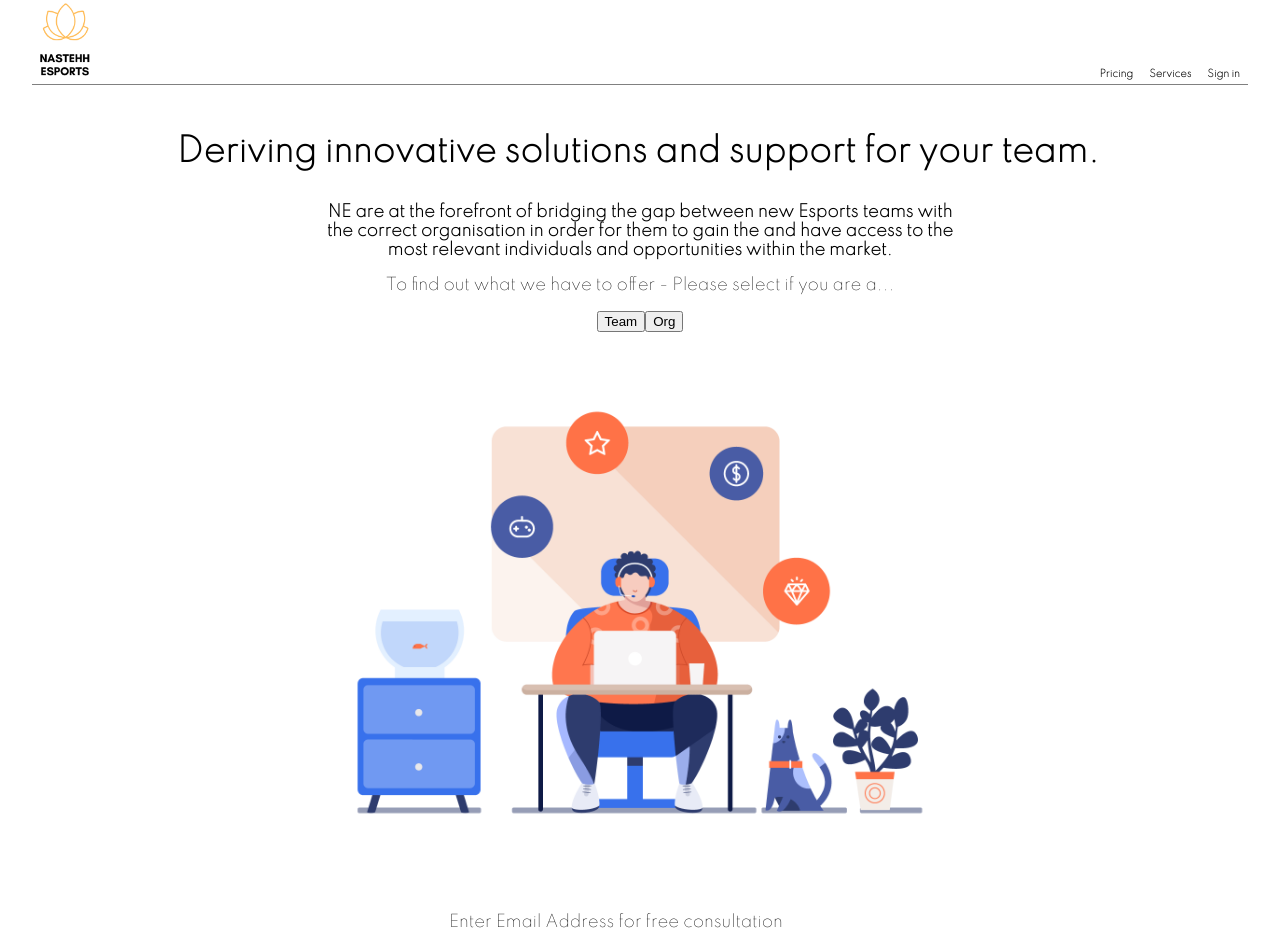
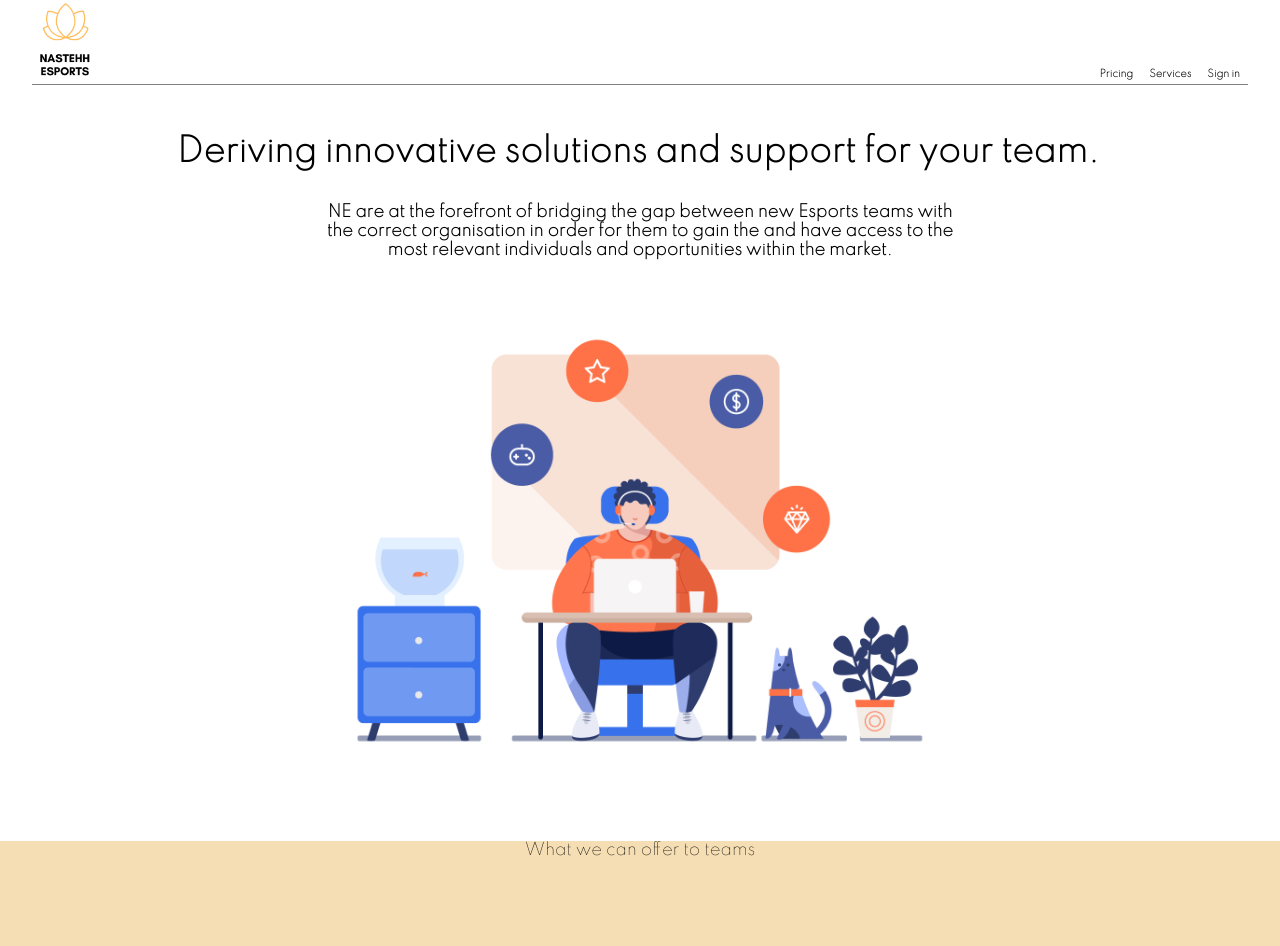
Before and after one commit to DanielCripps94/Drop-Page-Ecommerce, a React (Create React App) app in the folder drop-page/: page / in a window 1280 px wide. Shown: the top 946 px of the page. Built offline with nearby package versions, Linux system fonts and the light colour scheme; a web font is replaced by a local one.

Commit message:
team component added

```diff
--- a/drop-page/src/App.css
+++ b/drop-page/src/App.css
@@ -122,9 +122,31 @@ height: 5rem
 .button--container {
   margin: 0 auto;
   width: 50%;
-  text-align: center
+  text-align: center;
+  font-weight: bolder;
 }
 
+.button--container button {
+  color: red;
+  margin: 2rem;
+  padding: 10px 20px;
+  width: 20%;
+  background: none;
+  border: 1px solid blue
+}
+
+
+/* team container  */
+
+.team--container {
+  background-color: wheat;
+  height: 100vh
+}
+
+.team--title--container {
+  text-align: center;
+  font-family: 'Spartan', sans-serif;
+}
 
 /* typing effect */
 
--- a/drop-page/src/components/CompanyInfo.js
+++ b/drop-page/src/components/CompanyInfo.js
@@ -22,13 +22,15 @@ export default class CompanyInfo extends Component {
                     <div className='banner--container'>
                         <h1>Deriving innovative solutions and support for your team.</h1>
                         <p className='depth--container'>NE are at the forefront of bridging the gap between new Esports teams with the correct organisation in order for them to gain the and have access to the most relevant individuals and opportunities within the market.</p>
+
                     </div>
-                    <Button/>
+
                     <div className='homepageimage--container'><img src="/images/homepage.png" alt=""/> </div>
-                    <div className='signup--container'>
+                    {/* <div className='signup--container'>
                         <p>Enter Email Address for free consultation</p>
                         <input type="text" name="email" placeholder="email address" required="required" onChange={handleOnChange}/>
-                    </div>
+                    </div>                   */}
+                    {/* <Button/> */}
                 </div>
         )
     }
--- a/drop-page/src/components/Homepage.js
+++ b/drop-page/src/components/Homepage.js
@@ -1,13 +1,16 @@
 import React, { Component } from 'react'
 import NavBar from './NavBar'
 import CompanyInfo from './CompanyInfo'
+import TeamInfo from './TeamInfo'
+
 class Homepage extends Component {
 
     render() {
         return (
             <div>
                 <NavBar/>
-                 <CompanyInfo/>
+                <CompanyInfo/>
+                <TeamInfo/>
             </div>
         )
     }
--- /dev/null
+++ b/drop-page/src/components/TeamInfo.js
@@ -0,0 +1,13 @@
+import React, { Component } from 'react'
+
+export default class TeamInfo extends Component {
+    render() {
+        return (
+            <div className='team--container'>
+                <div className='team--title--container'>
+                <p>What we can offer to teams</p>
+                </div>
+            </div>
+        )
+    }
+}
```
